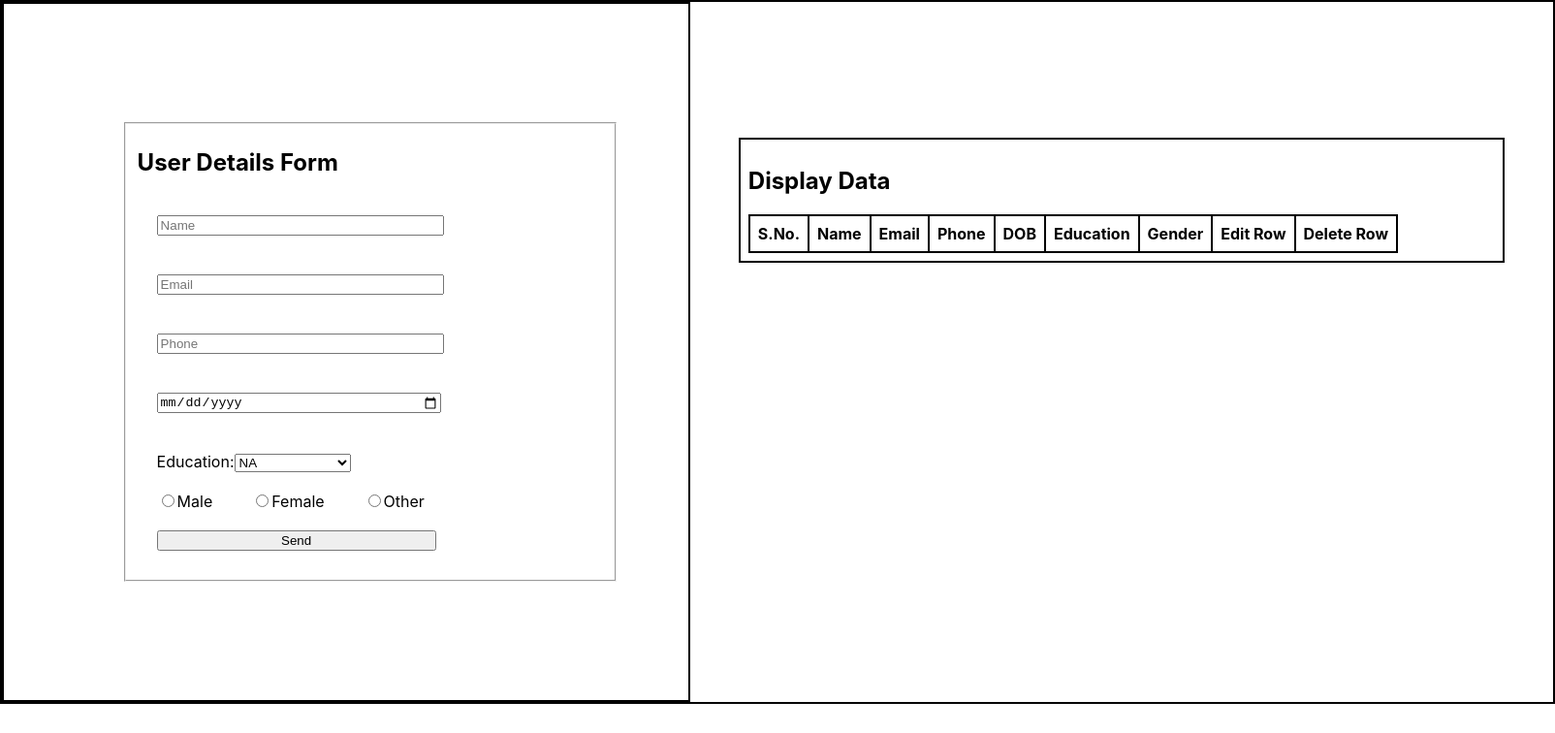
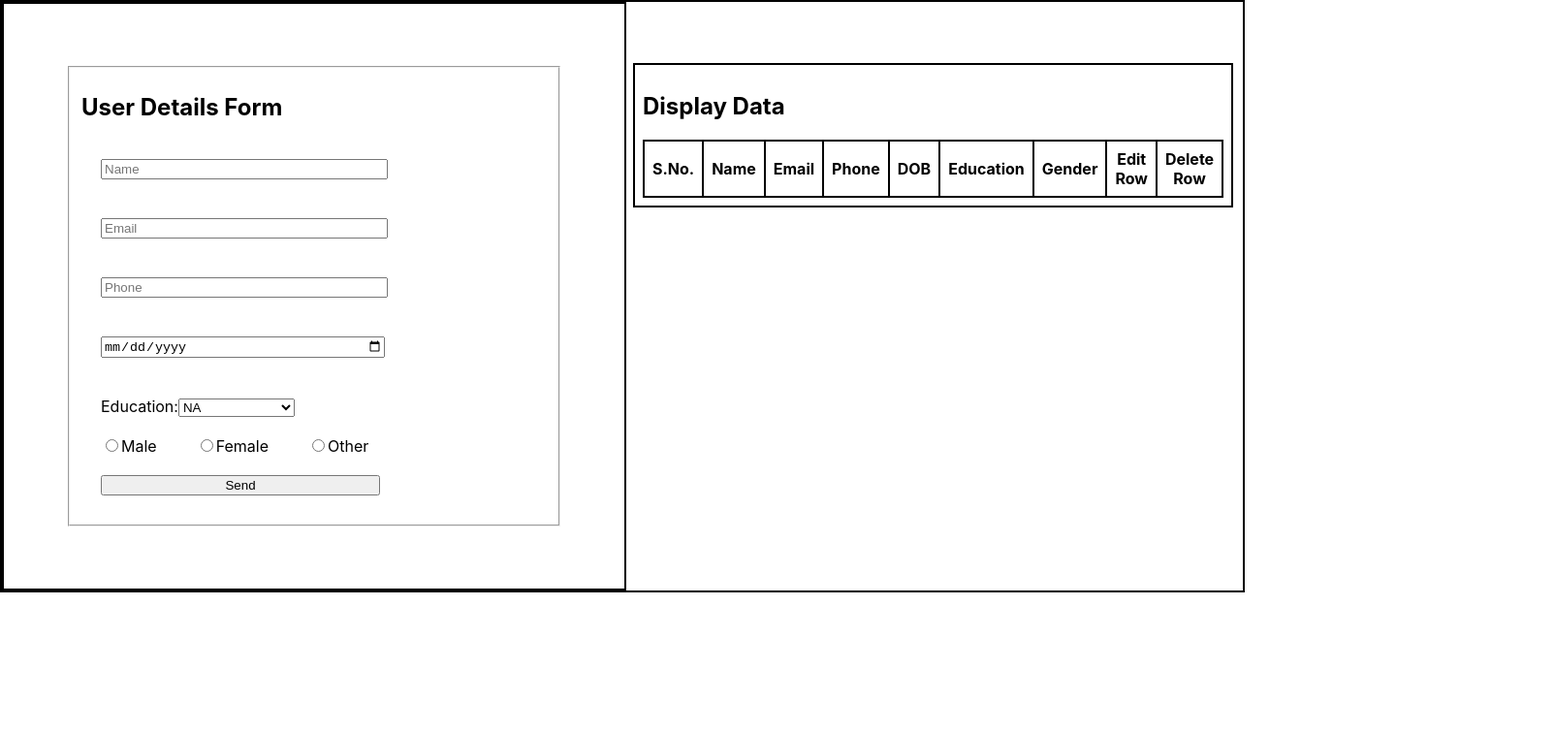
Before and after one commit to harshitvijay/reactuserform, a React (Create React App) app: page / in a window 1280 px wide. Shown: the top 756 px of the page at 97% size, 1604 px wide, since content can reach past the window. Built offline with nearby package versions, Linux system fonts and the light colour scheme.

Commit message:
css modified

```diff
--- a/src/App.css
+++ b/src/App.css
@@ -13,7 +13,7 @@ code {
 }
 .outer {
   border: 2px solid black;
-  width: 100rem;
+  width: 100vw;
   display: flex;
 }
 .form {
@@ -24,8 +24,8 @@ code {
   border: 2px solid black;
 }
 .fields {
-  padding: 2rem;
-  margin: 10%;
+  padding: 1rem;
+  margin: 1rem;
 }
 fieldset {
   width: 30rem;
@@ -43,7 +43,7 @@ fieldset {
   border: 2px solid black;
   padding: 0.5rem;
   float: right;
-  margin: 100px 50px 0px 50px;
+  margin: 23px 266px 0px 7px;
   position: relative;
   top: 40px;
 }
```
